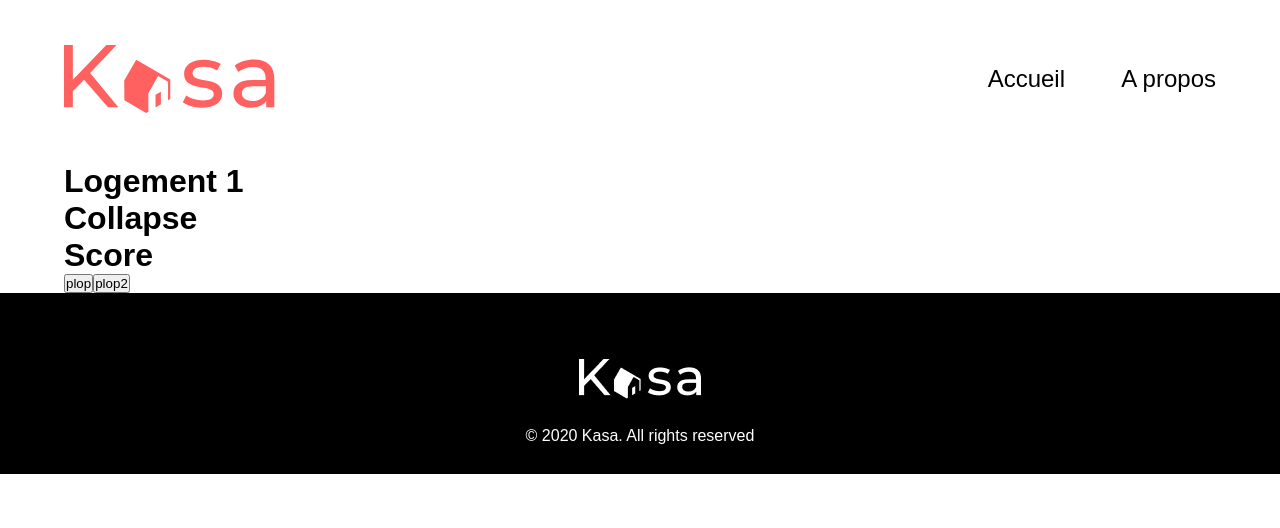
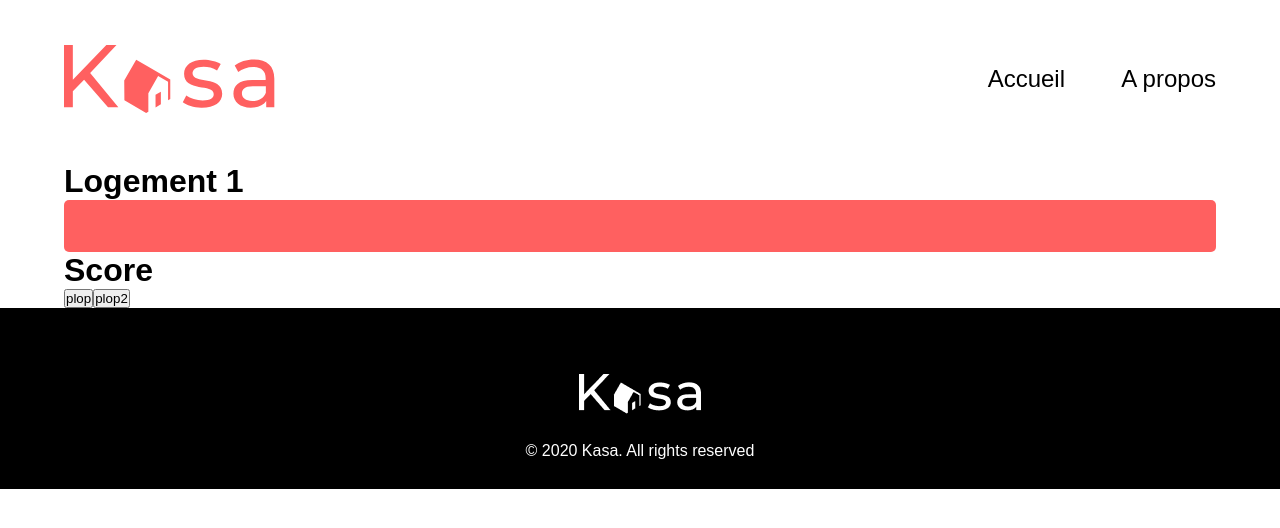
Before and after one commit to DuskyLunari/P7-Kasa, a React (Vite) app: page /logement/1 in a window 1280 px wide. Shown: the top 528 px of the page. Built offline with nearby package versions, Linux system fonts and the light colour scheme; a web font is replaced by a local one.

Commit message:
Update: Added collapse component & behavior along with style

```diff
--- a/assets/css/Collapse.css
+++ b/assets/css/Collapse.css
@@ -1 +1,49 @@
-/*# sourceMappingURL=Collapse.css.map */
+.collapse-container .collapse .collapse__toggle {
+  display: flex;
+  justify-content: space-between;
+  align-items: center;
+  border: none;
+  padding: 10px;
+  cursor: pointer;
+  width: 100%;
+  text-align: left;
+  font-size: 24px;
+  font-weight: 700;
+  background-color: #FF6060;
+  color: #fff;
+  border-radius: 5px;
+}
+.collapse-container .collapse .collapse__icon {
+  width: 32px;
+  height: 32px;
+  transition: transform 0.3s ease;
+  transform-origin: center;
+  display: inline-flex;
+  justify-content: center;
+  align-items: center;
+}
+.collapse-container .collapse .collapse__toggle.closed .collapse__icon {
+  transform: rotate(0deg);
+}
+.collapse-container .collapse .collapse__toggle.open .collapse__icon {
+  transform: rotate(180deg);
+}
+.collapse-container .collapse .collapse__content {
+  overflow: hidden;
+  transition: max-height 0.3s ease-out;
+  max-height: 0;
+  opacity: 0;
+  background-color: rgba(246, 246, 246, 0.45);
+  padding: 0 10px;
+  border-radius: 4px;
+}
+.collapse-container .collapse .collapse__content.open {
+  max-height: 500px;
+  opacity: 1;
+  padding: 10px;
+}
+.collapse-container .collapse .collapse__content.closed {
+  max-height: 0;
+  opacity: 0;
+  padding: 0;
+}/*# sourceMappingURL=Collapse.css.map */
--- a/src/components/Collapse/Collapse.scss
+++ b/src/components/Collapse/Collapse.scss
@@ -0,0 +1,53 @@
+.collapse-container {
+    .collapse {
+        .collapse__toggle {
+            display: flex;
+            justify-content: space-between;
+            align-items: center;
+            border: none;
+            padding: 10px;
+            cursor: pointer;
+            width: 100%;
+            text-align: left;
+            font-size: 24px;
+            font-weight: 700;
+            background-color: #FF6060;
+            color: #fff;
+            border-radius: 5px;
+        }
+        .collapse__icon {
+            width: 32px;
+            height: 32px;
+            transition: transform 0.3s ease;
+            transform-origin: center;
+            display: inline-flex;
+            justify-content: center;
+            align-items: center;
+        }
+        .collapse__toggle.closed .collapse__icon {
+            transform: rotate(0deg);
+        }
+        .collapse__toggle.open .collapse__icon {
+            transform: rotate(180deg);
+        }
+        .collapse__content {
+            overflow: hidden;
+            transition: max-height 0.3s ease-out;
+            max-height: 0;
+            opacity: 0;
+            background-color: rgba(246, 246, 246, 0.45);
+            padding: 0 10px;
+            border-radius: 4px;
+        }
+        .collapse__content.open {
+            max-height: 500px;
+            opacity: 1;
+            padding: 10px;
+        }
+        .collapse__content.closed {
+            max-height: 0;
+            opacity: 0;
+            padding: 0;
+        }
+    }
+}
--- a/src/components/Collapse/index.jsx
+++ b/src/components/Collapse/index.jsx
@@ -1,9 +1,29 @@
-import "./Collapse.scss";
+import React, { useState } from 'react';
+import './Collapse.scss';
 
-export function Collapse() {
+export function Collapse({ title, children }) {
+    const [isOpen, setIsOpen] = useState(false);
+
+    const toggleCollapse = () => {
+        setIsOpen(!isOpen);
+    };
+
     return (
-        <main>
-            <h1>Collapse</h1>
-        </main>
-    )
+        <div className="collapse-container">
+            <div className="collapse">
+                <button
+                    className={`collapse__toggle ${isOpen ? 'open' : 'closed'}`}
+                    onClick={toggleCollapse}
+                >
+                    {title}
+                    <i
+                        className={`collapse__icon fas fa-chevron-up ${isOpen ? 'open' : 'closed'}`}
+                    ></i>
+                </button>
+                <div className={`collapse__content ${isOpen ? 'open' : 'closed'}`}>
+                    {children}
+                </div>
+            </div>
+        </div>
+    );
 }
```
Also changed, not shown: 1 other file (tests, documents, lock files or other folders).
